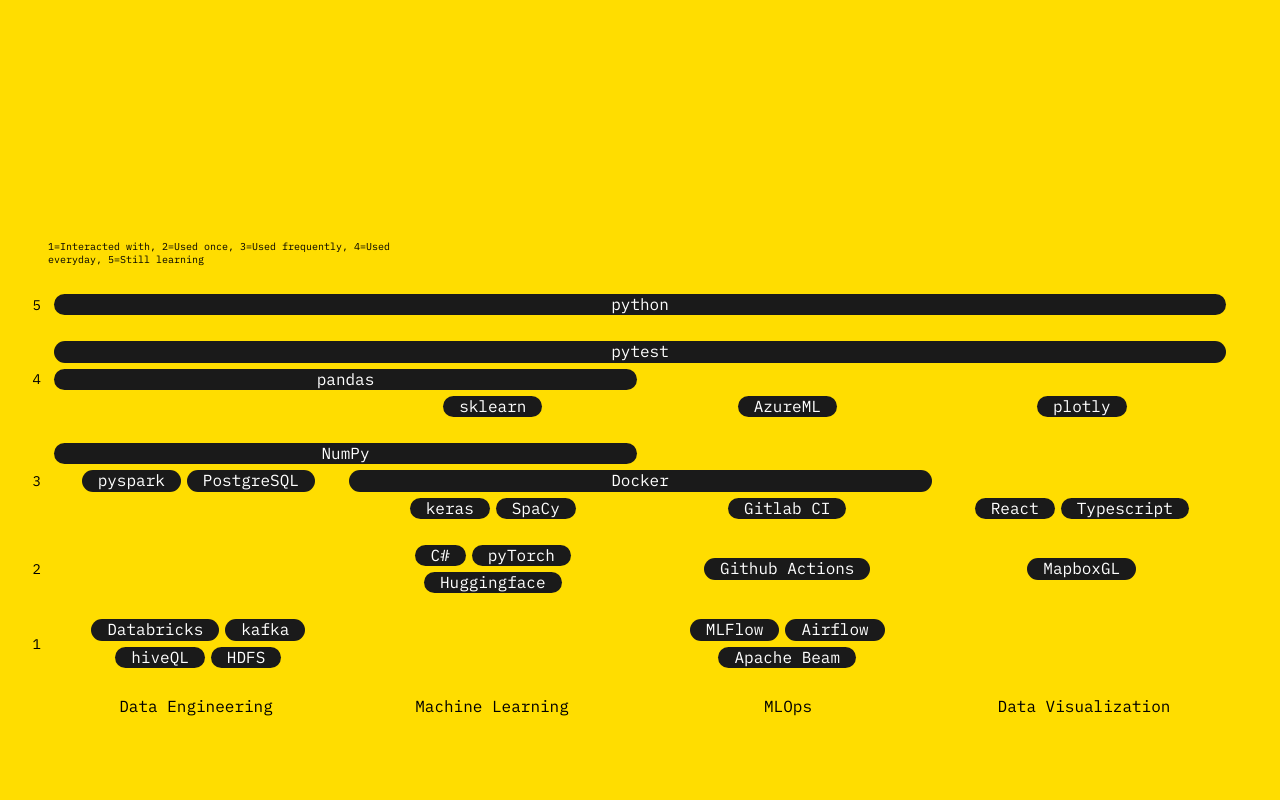
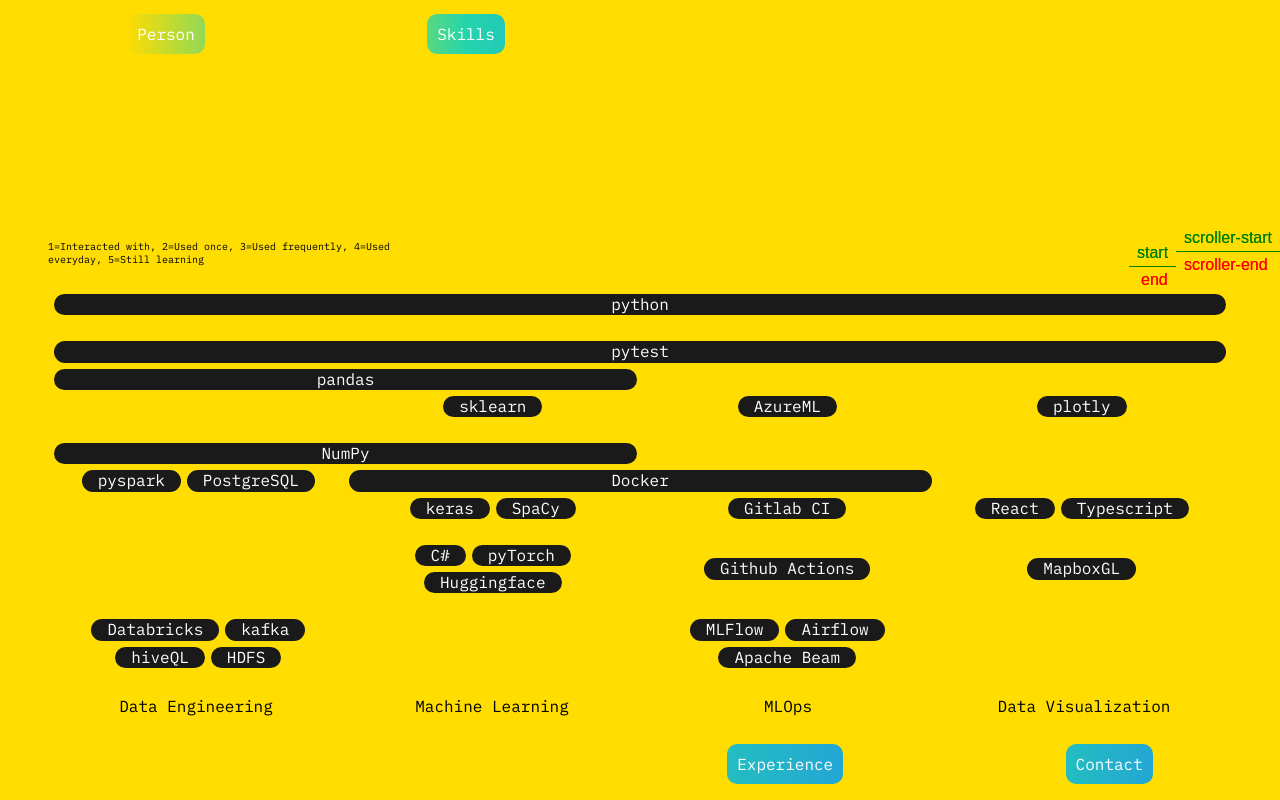
Before and after one commit to stoney95/scroll-me, a React (Create React App) app: page / in a window 1280 px wide. Both pictures are taken after a click on the element "Skills". Shown: the part 1600-2400 px from the top of the page. Built offline with nearby package versions, Linux system fonts and the light colour scheme.

Commit message:
Enable sideways scrolling

```diff
--- a/src/components/SkillsPlane/Skill/Skill-view.tsx
+++ b/src/components/SkillsPlane/Skill/Skill-view.tsx
@@ -1,13 +1,50 @@
-import {FC} from "react";
+import {FC, useRef} from "react";
 import {Skill} from "./types"
+import { gsap } from "gsap";
+
+import useAnimation from "../../../hooks/useAnimation";
+
 import "./Skill.scss";
 
 
 
-const SkillView: FC<Skill> = ({name, column}) => {
+const SkillView: FC<Skill> = ({name, column, containerAnimation}) => {
+    const multiColumn = useRef<HTMLDivElement>(null);
+    const multiColumnText = useRef<HTMLSpanElement>(null);
+
+    const animateText = (skillView: HTMLDivElement) => {
+        const t1 = gsap.timeline({
+            scrollTrigger: {
+                trigger: skillView,
+                start: "left 70%",
+                end: "left 20%",
+                scrub: 1,
+                containerAnimation: containerAnimation,
+                markers: true
+            },
+        });
+
+
+        t1.to(
+            skillView,
+            {
+                translateX: 5,
+                scrollTrigger: {
+                    trigger: skillView,
+                    start: "left 10%",
+                    end: "right 90%",
+                    pin: multiColumnText.current,
+                    markers: true
+                }
+            }
+        )
+    }
+
+    // useAnimation(multiColumn, animateText)
+
     const colRange = column.end - column.start;
 
-    if (colRange > 1) return <div className="skill multi-column"><span>{name}</span></div>
+    if (colRange > 1) return <div ref={multiColumn} className="skill multi-column"><span ref={multiColumnText}>{name}</span></div>
     return <div className="skill"><span >{name}</span></div>
 }
 
--- a/src/components/SkillsPlane/Skill/types.ts
+++ b/src/components/SkillsPlane/Skill/types.ts
@@ -3,5 +3,6 @@
     column: {
         start: number;
         end: number;
-    }
+    },
+    containerAnimation: GSAPTween | undefined
 }
--- a/src/components/SkillsPlane/SkillsPlane-container.tsx
+++ b/src/components/SkillsPlane/SkillsPlane-container.tsx
@@ -117,7 +117,7 @@
         animateApperiance(refs, panelRef);
     })
 
-    return (<SkillsPlaneView skills={groupedSkills} areas={areas} levels={levels}/>)
+    return (<SkillsPlaneView skills={groupedSkills} areas={areas} levels={levels} panelRef={panelRef}/>)
 }
 
 export default SkillsPlaneContainer;
--- a/src/components/SkillsPlane/SkillsPlane-view.tsx
+++ b/src/components/SkillsPlane/SkillsPlane-view.tsx
@@ -1,18 +1,23 @@
-import {FC, RefObject, useEffect} from "react";
+import {FC, RefObject, useEffect, useLayoutEffect, useRef, useState} from "react";
 
 import "./SkillsPlane.scss";
 import SkillView from "./Skill"
 import {TableData, TableRowWithRef, Area, Level} from "./types"
+import { gsap } from "gsap";
+import useAnimation from "../../hooks/useAnimation";
 
 interface ISkillPlaneView {
     skills: TableData;
     areas: Array<Area>;
     levels: Array<Level>;
+    panelRef: RefObject<HTMLDivElement>
 }
 
 
-const generateRow = (row: TableRowWithRef, numColumns: number, numRows: number) => {
-    return <div ref={row.ref} className="inner-row top-to-bottom" style={{gridTemplateColumns: `repeat(${numColumns}, 1fr)`}}>
+const generateRow = (row: TableRowWithRef, numColumns: number, numRows: number, containerAnimation: GSAPTween | undefined) => {
+
+    return <>
+        <div ref={row.ref} className="inner-row top-to-bottom" style={{gridTemplateColumns: `repeat(${numColumns}, 1fr)`}}>
             {
                 row.innerRows.map(row => {
                     return <div
@@ -22,25 +27,62 @@
                         gridRow: row.row
                     }}>
                         {row.elements.map(element => {
-                        return <SkillView name={element} column={row.columnRange}/>
+                            return <SkillView name={element} column={row.columnRange} containerAnimation={containerAnimation}/>
                         })}
                     </div>
                 })
             }
-        <div className="y-axis-lable">
+            <div className="y-axis-label">
                 {numRows - row.rowNumber}
             </div>
         </div>
+    </>
 }
 
 
 
-const SkillsPlaneView: FC<ISkillPlaneView> = ({skills, areas, levels}) => {
+const SkillsPlaneView: FC<ISkillPlaneView> = ({skills, areas, levels, panelRef}) => {
 
     const gridStyle = {
         display: "grid",
         gridGap: "10px",
     }
+
+    const planeRef = useRef<HTMLDivElement>(null);
+    const planeContainerRef = useRef<HTMLDivElement>(null);
+    const [containerAnimation, setContainerAnimation] = useState<GSAPTween>();
+
+    useEffect(() => {
+        if (planeRef.current === null) return
+        if (planeContainerRef.current === null) return
+        if (panelRef.current === null) return
+
+        const panelTop = panelRef.current.getBoundingClientRect().top;
+        const planeTop = planeRef.current.getBoundingClientRect().top - panelTop;
+
+        const completeWidth = planeRef.current.offsetWidth;
+        const planeContainerWidth = planeContainerRef.current.getBoundingClientRect().width;
+        const widthToScroll = completeWidth - planeContainerWidth;
+        const percentToScroll = widthToScroll / completeWidth * 100;
+
+
+        const animation = gsap.to(planeRef.current, {
+            xPercent: -percentToScroll,
+            ease: "none",
+            scrollTrigger: {
+                trigger: planeRef.current,
+                start: `top ${planeTop}px`,
+                end: "+=" + widthToScroll + "px",
+                scrub: true,
+                pin: panelRef.current,
+                pinSpacing: true,
+                snap: 1/3,
+                markers: true
+            }
+        });
+
+        setContainerAnimation(animation);
+    }, [])
 
     const levelDescription = levels.map((level, index) => {
         return `${index + 1}=${level}`
@@ -48,8 +90,10 @@
 
     return (<div className="skill-container">
         <div className="level-description">{levelDescription}</div>
+        <div ref={planeContainerRef} className="plane-container">
+            <div ref={planeRef} className="plane-container-scroll">
                 <div className="plane" style={gridStyle}>
-            {skills.rows.map(row => generateRow(row, areas.length, levels.length))}
+                    {skills.rows.map(row => generateRow(row, areas.length, levels.length, containerAnimation))}
                 </div>
                 <div className="x-axis-labels">
                     {areas.map(area => {
@@ -58,6 +102,8 @@
                         </div>
                     })}
                 </div>
+            </div>
+        </div>
     </div>)
 }
 
--- a/src/components/SkillsPlane/SkillsPlane.scss
+++ b/src/components/SkillsPlane/SkillsPlane.scss
@@ -7,7 +7,29 @@
     padding-right: 3rem;
 }
 
+.plane-container {
+    width: 100%;
+    overflow-x: scroll;
+    scrollbar-width: none;
+    -ms-overflow-style: none;
+}
+
+.plane-container::-webkit-scrollbar {
+    display: none;
+}
+
+
+
+.plane-container-scroll {
+    @media only screen and (max-width: 600px) {
+        width: 400%;
+    }
+
+    width: 100%;
+}
+
 .plane{
+    overflow: hidden;
     width: 100%;
     padding-top: 20px;
     padding-bottom: 20px;
@@ -16,8 +38,6 @@
 }
 
 .skill-area {
-
-
     display: flex;
     flex-wrap: wrap;
     justify-content: center;
@@ -36,7 +56,7 @@
     width: 100%;
 }
 
-.y-axis-lable {
+.y-axis-label {
     position: absolute;
     left: -10px;
     top: 50%;
--- a/src/hooks/useAnimation.tsx
+++ b/src/hooks/useAnimation.tsx
@@ -1,7 +1,10 @@
 import { RefObject, useEffect, useRef } from "react";
 import { Type } from "typescript";
 
-function useAnimation<T>(ref: RefObject<T>, animation: (obj: T) => void) {
+function useAnimation<T>(
+    ref: RefObject<T>,
+    animate: (obj: T) => void,
+) {
     const didAnimate = useRef(false);
     useEffect(() => {
         const object = ref.current;
@@ -9,7 +12,7 @@
         if (didAnimate.current) return;
 
         didAnimate.current = true;
-        animation(object);
+        animate(object);
     }, [ref])
 }
 
```
Lines whose indentation alone changed are shown as unchanged.
